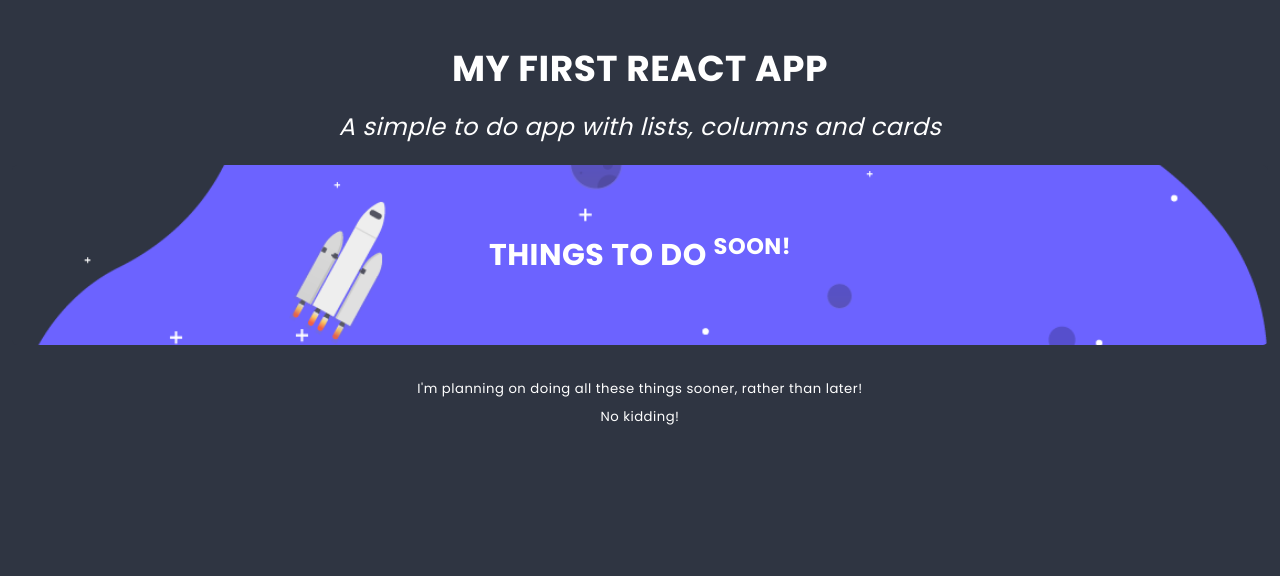
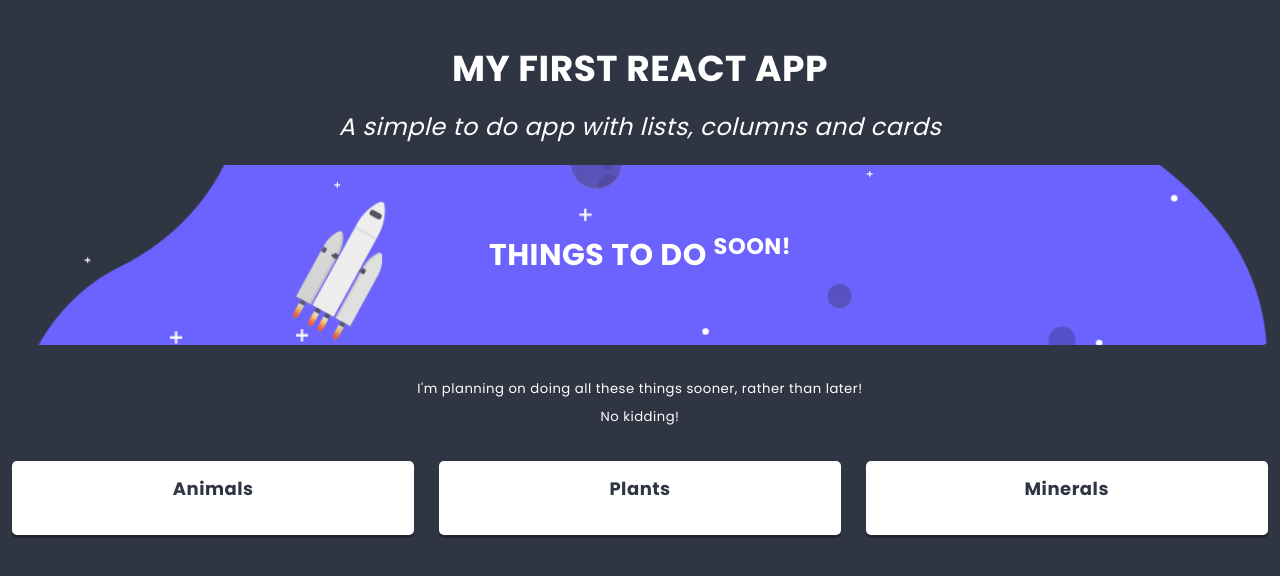
Before and after one commit to gombroo/react, a React app: page / in a window 1280 px wide. Shown: the top 576 px of the page. Built offline with nearby package versions, Linux system fonts and the light colour scheme.

Commit message:
Add column component

```diff
--- /dev/null
+++ b/src/components/Column/Column.js
@@ -0,0 +1,19 @@
+import React from 'react';
+import styles from './Column.scss';
+import PropTypes from 'prop-types';
+
+class Column extends React.Component {
+  static propTypes = {
+    title: PropTypes.node.isRequired,
+  }
+
+  render() {
+    return (
+      <section className={styles.component}>
+        <h3 className={styles.title}>{this.props.titleColumn}</h3>
+      </section>
+    )
+  }
+}
+
+export default Column;
--- a/src/components/List/List.js
+++ b/src/components/List/List.js
@@ -1,12 +1,14 @@
 import React from 'react';
 import styles from './List.scss';
 import Hero from '../Hero/Hero.js';
+import Column from '../Column/Column';
 import PropTypes from 'prop-types';
+
 
 class List extends React.Component {
   static propTypes = {
     title: PropTypes.node.isRequired,
-    children: PropTypes.node,
+    children: PropTypes.node.isRequired,
     background: PropTypes.node,
   }
 
@@ -21,6 +23,11 @@
         <div className={styles.description}>
           {this.props.children}
         </div>
+        <div className={styles.columns}>
+          <Column titleColumn='Animals' />
+          <Column titleColumn='Plants' />
+          <Column titleColumn='Minerals' />
+        </div>
       </section>
     )
   }
```
